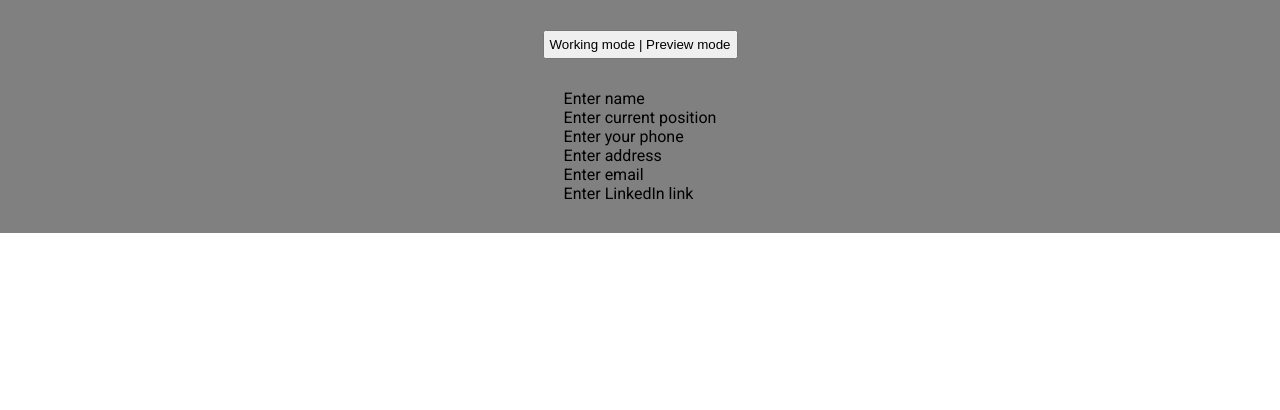
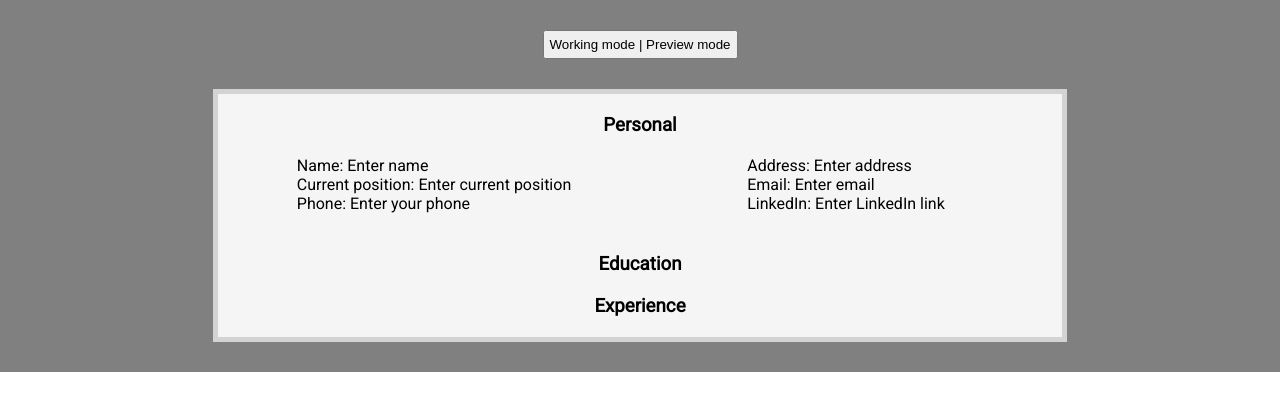
Before and after one commit to vasiliiperfilev/cv-app, a React (Create React App) app: page / in a window 1280 px wide. Both pictures are taken after a click on the button "Working mode | Preview mode". Shown: the top 410 px of the page. Built offline with nearby package versions, Linux system fonts and the light colour scheme.

Commit message:
Finish styles

```diff
--- a/src/components/CvPreview.jsx
+++ b/src/components/CvPreview.jsx
@@ -1,6 +1,7 @@
 /* eslint-disable react/prefer-stateless-function */
 import React, { Component } from 'react';
 import { PropTypes } from 'prop-types';
+import '../styles/cvpreview.css';
 
 class CvPreview extends Component {
   render() {
@@ -8,37 +9,41 @@ class CvPreview extends Component {
     return (
       <div className="preview">
         <div className="personal">
+          <h3>Personal</h3>
           <div className="left">
-            {Object.entries(personal.main).map(([label, data]) => (
-              <p className={label} key={label}>
-                {data.value}
+            {Object.entries(personal.main).map(([id, data]) => (
+              <p className={id} key={id}>
+                {data.label}: {data.value}
               </p>
             ))}
           </div>
           <div className="right">
             {Object.entries(personal.secondary).map(([label, data]) => (
               <p className={label} key={label}>
-                {data.value}
+                {data.label}: {data.value}
               </p>
             ))}
           </div>
         </div>
         <div className="education">
+          <h3>Education</h3>
           {Object.entries(education).map(([id, dataSet]) => (
             <div key={id}>
               {Object.entries(dataSet).map(([label, data]) => (
                 <p className={label} key={label}>
-                  {data.value}
+                  {data.label}: {data.value}
                 </p>
               ))}
             </div>
           ))}
         </div>
         <div className="experience">
+          <h3>Experience</h3>
           {Object.entries(experience).map(([id, dataSet]) => (
             <div key={id}>
               {Object.entries(dataSet).map(([label, data]) => (
                 <p className={label} key={label}>
+                  <span>{data.label}: </span>
                   {data.value}
                 </p>
               ))}
--- /dev/null
+++ b/src/styles/cvpreview.css
@@ -0,0 +1,48 @@
+.preview {
+  width: 70%;
+  background-color: whitesmoke;
+  border: 5px solid lightgray;
+  padding: 20px;
+  display: flex;
+  flex-direction: column;
+  gap: 20px;
+}
+
+.personal {
+  display: grid;
+  grid-template-columns: repeat(2, 1fr);
+  justify-items: center;
+  align-items: center;
+  margin-bottom: 20px;
+  gap: 20px;
+}
+
+.personal>h3 {
+  grid-column: 1/3;
+}
+
+.education>h3,
+.experience>h3 {
+  text-align: center;
+}
+
+.education>div,
+.experience>div {
+  display: grid;
+  grid-template-columns: repeat(2, 1fr);
+  justify-items: center;
+  gap: 5px;
+}
+
+.experience>div>p:last-child {
+  white-space: pre-wrap;
+  grid-column: 1/3;
+  display: flex;
+  flex-direction: column;
+}
+
+.personal>div>p>span,
+.experience>div>p>span,
+.education>div>p>span {
+  font-weight: bold;
+}
```
